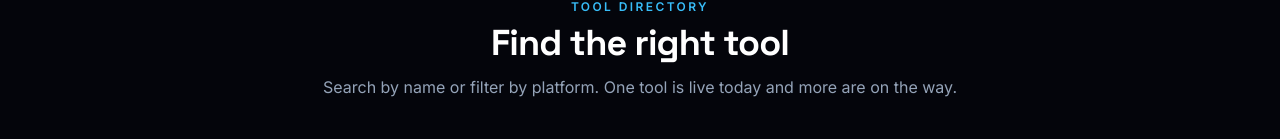
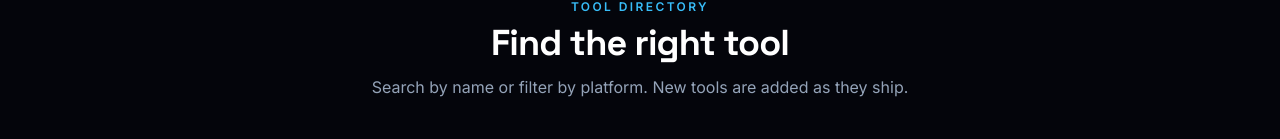
Before and after one commit to shubhamss1/TECHGENSHUB, a Next.js app: page / in a window 1280 px wide. Shown: the part 770-909 px from the top of the page. Built offline with nearby package versions, Linux system fonts and the light colour scheme; no server answers.

Commit message:
Add files via upload

```diff
--- a/app/page.tsx
+++ b/app/page.tsx
@@ -32,7 +32,7 @@ export default function HomePage() {
         <SectionHeading
           eyebrow="Tool directory"
           title="Find the right tool"
-          subtitle="Search by name or filter by platform. One tool is live today and more are on the way."
+          subtitle="Search by name or filter by platform. New tools are added as they ship."
         />
         <div className="mt-10">
           <ToolDirectory tools={TOOLS} />
```
